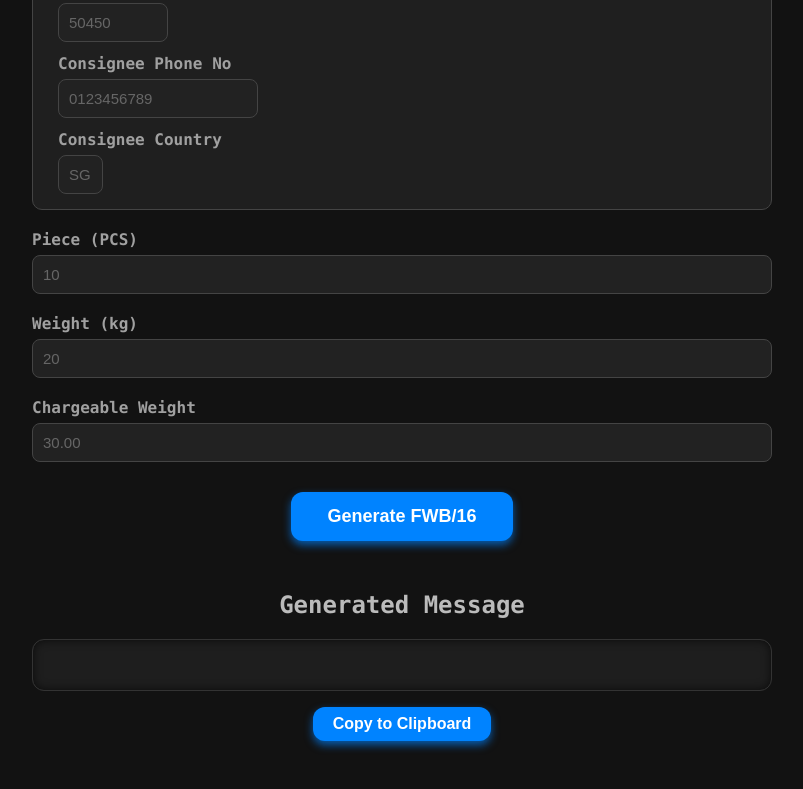
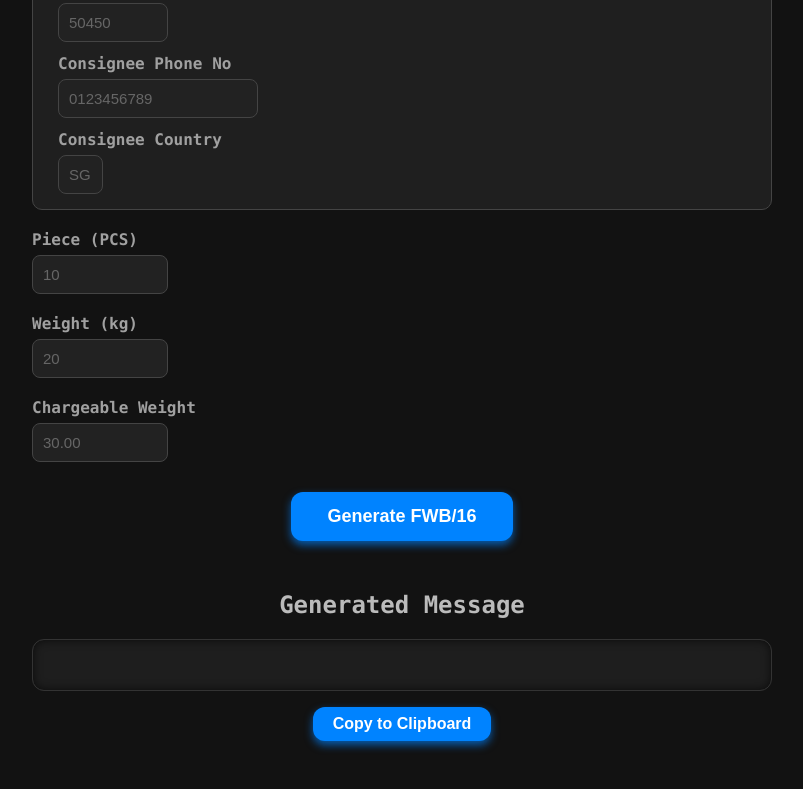
Before and after one commit to chillipepper44/fwb16gen, a plain HTML site: page index.html in a window 1280 px wide. Shown: the part 1220-2009 px from the top of the page, without its empty margins (238-1041 px from the left). Drawn offline with Linux system fonts and the light colour scheme.

Commit message:
Update index.html

```diff
--- a/index.html
+++ b/index.html
@@ -38,9 +38,9 @@
 
   <div id="consigneeContainer"></div>
 
-  <label>Piece (PCS)</label><input id="pcs" type="number" placeholder="10" />
-  <label>Weight (kg)</label><input id="weight" type="number" placeholder="20" />
-  <label>Chargeable Weight</label><input id="cweight" type="number" placeholder="30.00" />
+  <label>Piece (PCS)</label><input id="pcs" type="number" placeholder="10" style="width: 136px;" />
+  <label>Weight (kg)</label><input id="weight" type="number" placeholder="20" style="width: 136px;" />
+  <label>Chargeable Weight</label><input id="cweight" type="number" placeholder="30.00" style="width: 136px;" />
 
   <button type="button" onclick="generateFWB()">Generate FWB/16</button>
   </form>
```
